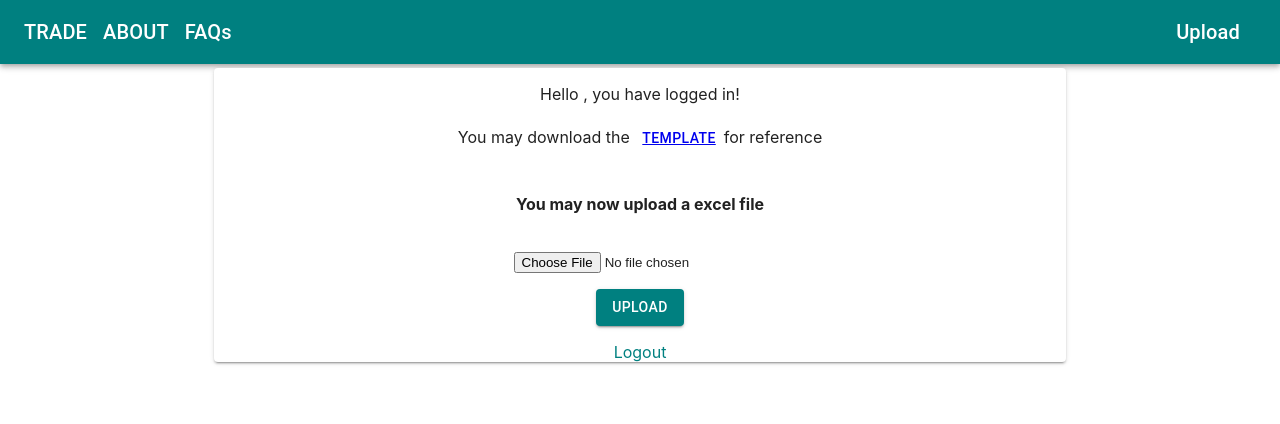
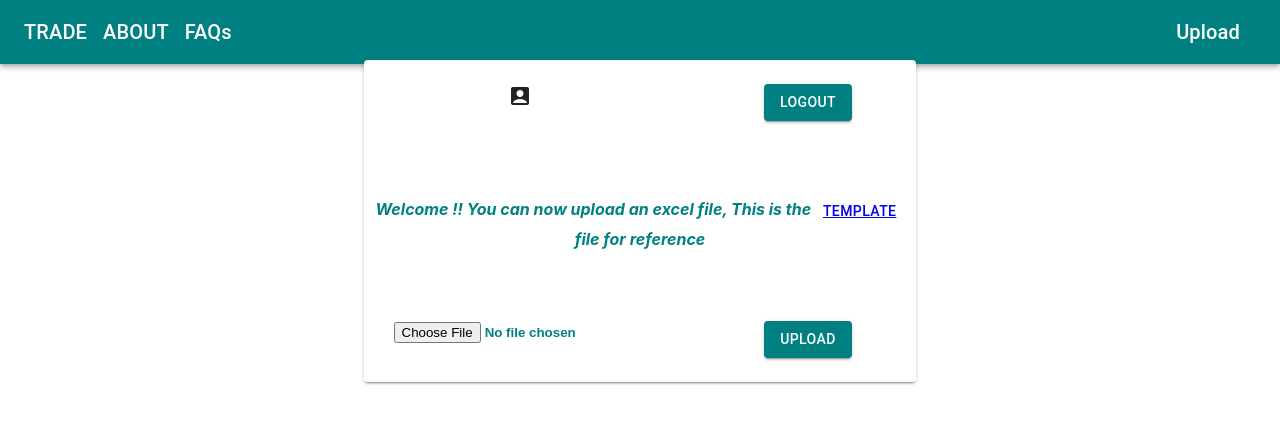
Before and after one commit to yayiharini/Trade_FrontEnd, a React (Create React App) app: page /login in a window 1280 px wide. Shown: the top 424 px of the page. Built offline with nearby package versions, Linux system fonts and the light colour scheme; no server answers.

Commit message:
modified set cookies

```diff
--- a/package.json
+++ b/package.json
@@ -23,13 +23,14 @@
     "react-router-dom": "^6.2.1",
     "react-scripts": "5.0.0",
     "supercluster": "^7.1.4",
+    "universal-cookie": "^4.0.4",
     "use-supercluster": "^0.4.0",
     "web-vitals": "^2.1.2",
     "xlsx": "^0.18.4"
   },
   "engines": {
-    "node": ">=17.3.0 < 18",
-    "npm" :"8.3.0"
+    "node": ">=16.14.2 < 18",
+    "npm" :"8.5.0"
   },
   "scripts": {
     "start": "react-scripts start",
--- a/src/Components/Faq.js
+++ b/src/Components/Faq.js
@@ -3,7 +3,8 @@ import "../App.css";
 import Upload from "./upload";
 import { Link } from "react-router-dom";
 import { Navigate } from 'react-router-dom';
-import { AUTHENTICATION_ENDPOINT } from "../Constants";
+import Cookies from 'universal-cookie';
+
 
 const Faq =()=>{
 
@@ -16,31 +17,47 @@ const Faq =()=>{
         e.preventDefault();
 
 
-    await fetch(AUTHENTICATION_ENDPOINT + '/api/login',{
+    let res = await fetch('http://127.0.0.1:8080/api/login',{
         method: 'POST',
         headers:{'Content-Type':'application/json'},
-        credentials:'include',
-        body:JSON.stringify(
+        body: JSON.stringify(
           {
             email,
             password
           }
         )
-    })
-    .then((res) =>{
+    });
     console.log(res);
     if(res.status ==200){
+      const resData= await res.json();
+      console.log("log",JSON.stringify(resData));
+      const cookies = new Cookies();
+      cookies.set('jwt_token', resData['jwt'], { path: '/' });
       setSuccess(true);
 
     }else {
         setSuccess(false);
     }
-    })
-    .then((data)=>console.log(data));
+    // .then((res) =>{
+    //     console.log(res);
+    //     if(res.status ==200){
+    //       const resData= await response.json();
+    //       console.log("log",JSON.stringify(resData));
+    //       const cookies = new Cookies();
+    //       cookies.set('jwt', 'Pacman', { path: '/' });
+    //       setSuccess(true);
+
+    //     }else {
+    //         setSuccess(false);
+    //     }
+    // })
+    // .then((data)=>console.log(data));
 }
 if(success){
     return <Navigate to="/login" />
 }
+
+
 
     return(
 
--- a/src/Components/upload.js
+++ b/src/Components/upload.js
@@ -11,6 +11,8 @@ import * as XLSX from "xlsx";
 import Container from '@mui/material/Container';
 import "../App.css";
 import { Paper } from "@mui/material";
+import AccountBoxIcon from '@mui/icons-material/AccountBox';
+import Cookies from 'universal-cookie';
 import { AUTHENTICATION_ENDPOINT } from "../Constants";
 
 const style = {
@@ -56,13 +58,15 @@ const Upload =()=>{
    React.useEffect(()=> {
     (
         async() =>{
-            const response= await fetch(AUTHENTICATION_ENDPOINT + '/api/user',{
-                  headers: {'Content-Type': 'application/json'},
-                  credentials:'include',
-            });
+          const cookies = new Cookies();
+          let jwt_token = cookies.get('jwt_token');
+          console.log(jwt_token);
+          const response= await fetch(AUTHENTICATION_ENDPOINT + '/api/user?jwt_token=' + jwt_token, {
+                headers: {'Content-Type': 'application/json'}
+          });
 
-            const content=await response.json();
-            setName(content.Name);
+          const content=await response.json();
+          setName(content.Name);
         }
     )();
 
@@ -75,7 +79,7 @@ const Upload =()=>{
        file:file,
       };
       console.log('data',data);
-      axios.post(AUTHENTICATION_ENDPOINT + '/api/upload',  data ).then((res) => {
+      axios.post('http://127.0.0.1:8080/api/upload',  data ).then((res) => {
         console.log("------------- get record -------------------");
         console.log({ data });
         console.log(res.data);
@@ -88,7 +92,7 @@ const Upload =()=>{
   }
 
   const logout = async() =>{
-      const response= await fetch(AUTHENTICATION_ENDPOINT + '/api/logout',{
+      const response= await fetch('http://127.0.0.1:8080/api/logout',{
             method:'POST',
             headers: {'Content-Type': 'application/json'},
             credentials:'include',
@@ -99,40 +103,61 @@ const Upload =()=>{
   }
 
     return(
-     <Container maxWidth="md">
+     <Container maxWidth="sm" >
       <Paper elevation={2}>
 
 
-      <Grid container justifyContent="center" spacing={2}  >
+      <Grid container  spacing={3}  >
+          <Grid item xs={7}>
+          <AccountBoxIcon></AccountBoxIcon>
+
+          </Grid>
+          <Grid item xs={5}>
+          <Button variant="contained" style={{ backgroundColor: "#008080" }} >
+          <Link to='/upload' underline='none' style={{ color: "white", textDecoration: 'none' }} onClick={logout} >Logout</Link>
+          </Button>
+
+          </Grid>
+
+
           <Grid item md={12}>
-
-            <label value={name}>Hello {name} , you have logged in!</label>
-          </Grid>
-          <Grid item md={12}>
-         <label>You may download the <Button><a href={'/S123_EPA.xlsx'} download="your file name">Template</a></Button>for reference</label>
-          </Grid>
-          <Grid item md={12}>
-          <label><h4> You may now upload a excel file</h4></label>
-
 
           </Grid>
           <Grid item md={12}>
 
-          <input required type="file" onChange={onFileChange} />
+          </Grid>
+          <Grid item md={12}>
+          <label style={{ color: "#008080",fontWeight: 'bold',fontStyle:'italic'}}>Welcome {name} !! You can  now upload an excel file, This is the <Button><a href={'/S123_EPA.xlsx'} download="your file name">Template</a></Button> file for reference</label>
+          </Grid>
+
+          {/* <Grid item md={8}>
+
+          <label>Upload your file</label>
+
+          </Grid>  */}
+          <Grid item md={12}>
+
+           </Grid>
+          <Grid item md={12}>
+
+          </Grid>
+          <Grid item md={7}>
+
+           <input required type="file" onChange={onFileChange} style={{ color:'#008080',fontWeight: 'bold'}} />
+
+          </Grid>
+
+          <Grid item md={5}>
+           <Button variant="contained"  onClick={onFileUpload} style={{
+                backgroundColor: "#008080",
+              }}><span></span>Upload</Button>
 
           </Grid>
 
           <Grid item md={12}>
-           <Button variant="contained"  onClick={onFileUpload} style={{
-                backgroundColor: "#008080",
-              }}>Upload</Button>
 
           </Grid>
 
-          <Grid item md={12}>
-          <Link to='/upload' underline='none' style={{ color: "#008080", textDecoration: 'none' }} onClick={logout} >Logout</Link>
-
-          </Grid>
       </Grid>
       </Paper>
 
```
Lines whose indentation alone changed are shown as unchanged.
